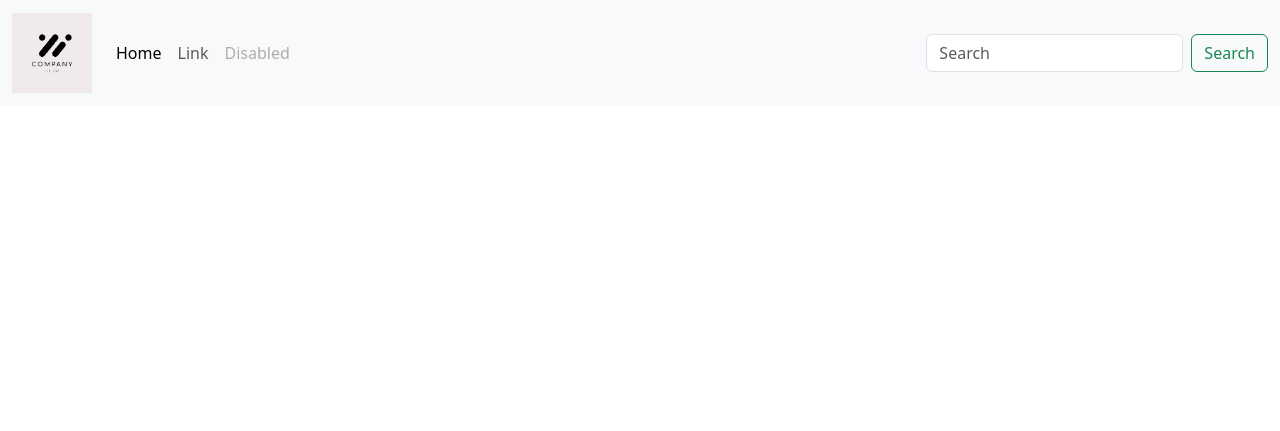
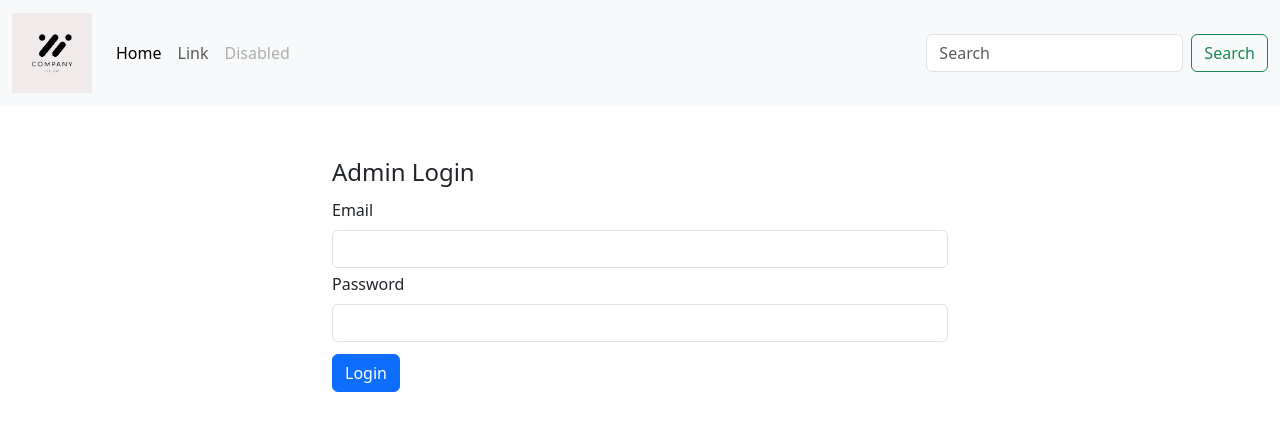
Before and after one commit to Naychich0/ECommerceTest, a PHP site: page /login.php in a window 1280 px wide. Shown: the top 431 px of the page. Run offline with PHP 8.4, Linux system fonts and the light colour scheme.

Commit message:
Login Partially done

```diff
--- /dev/null
+++ b/admin/111sql.sql
@@ -0,0 +1,5 @@
+CREATE TABLE admin(
+id integer PRIMARY KEY AUTO_INCREMENT,
+   email varchar(100) UNIQUE,
+   password varchar(60)
+);
--- a/admin/login.php
+++ b/admin/login.php
@@ -1,16 +1,30 @@
 <?php
-
+if (isset($_POST['btnLogin'])) //login request
+{
+    $email = $_POST['email']; // name attribute value of form value
+    $password = $_POST['password'];
+    $hashcode = "$2y$10\$xbu1MoWyj7AWLlOj7dJNAO/1NUW4nVfN9bhMPbnKVa3edIncAfz/6";
+    if (password_verify($password, $hashcode)) // two arguments required plain text, hashcode
+    {
+        echo "login success";
+    } else {
+        echo "login failure";
+    };
+}
 ?>
 
 <!DOCTYPE html>
 <html lang="en">
+
 <head>
     <meta charset="UTF-8">
     <meta name="viewport" content="width=device-width, initial-scale=1.0">
     <title>Admin Login</title>
+    <!-- cdn link -->
     <link href="https://cdn.jsdelivr.net/npm/bootstrap@5.3.7/dist/css/bootstrap.min.css" rel="stylesheet" integrity="sha384-LN+7fdVzj6u52u30Kp6M/trliBMCMKTyK833zpbD+pXdCLuTusPj697FH4R/5mcr" crossorigin="anonymous">
-<script src="https://cdn.jsdelivr.net/npm/bootstrap@5.3.7/dist/js/bootstrap.bundle.min.js" integrity="sha384-ndDqU0Gzau9qJ1lfW4pNLlhNTkCfHzAVBReH9diLvGRem5+R9g2FzA8ZGN954O5Q" crossorigin="anonymous"></script>
+    <script src="https://cdn.jsdelivr.net/npm/bootstrap@5.3.7/dist/js/bootstrap.bundle.min.js" integrity="sha384-ndDqU0Gzau9qJ1lfW4pNLlhNTkCfHzAVBReH9diLvGRem5+R9g2FzA8ZGN954O5Q" crossorigin="anonymous"></script>
 </head>
+
 <body>
     <div class="container-fluid">
         <div class="row">
@@ -18,9 +32,30 @@
             require_once "navigation.php";
             ?>
         </div>
+
         <div class="row">
-            <div class="col-md-6"></div>
+            <div class="col-md-6 mx-auto">
+                <form action="login.php" class="form mt-5" method="post">
+                    <legend>Admin Login</legend>
+                    <fieldset>
+                        <!--Email -->
+                        <div class="mb-1">
+                            <label for="" class="form-label">Email</label>
+                            <input type="email" class="form-control" name="email">
+                        </div>
+
+                        <div class=" mb-1">
+                            <label for="" class="form-label">Password</label>
+                            <input type="password" class="form-control" name="password">
+                        </div>
+                        <!-- Button -->
+                        <button type="submit" class="btn btn-primary mt-2" name="btnLogin">Login</button>
+                    </fieldset>
+                </form>
+            </div>
         </div>
+
     </div>
 </body>
+
 </html>
--- /dev/null
+++ b/admin/pwdTest.php
@@ -0,0 +1,4 @@
+<?php
+$hashCode = password_hash('Abc123!@#', PASSWORD_BCRYPT);
+echo $hashCode;
+?>
```
